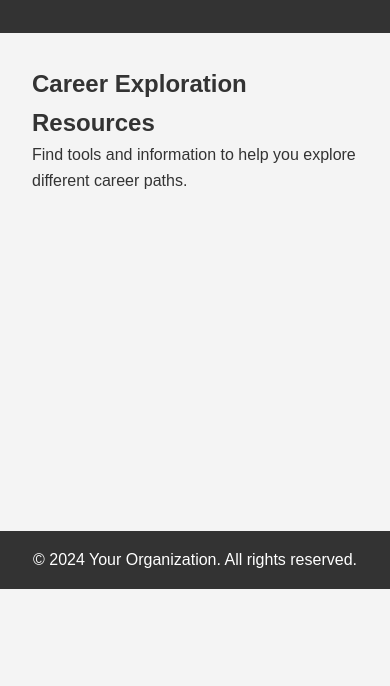
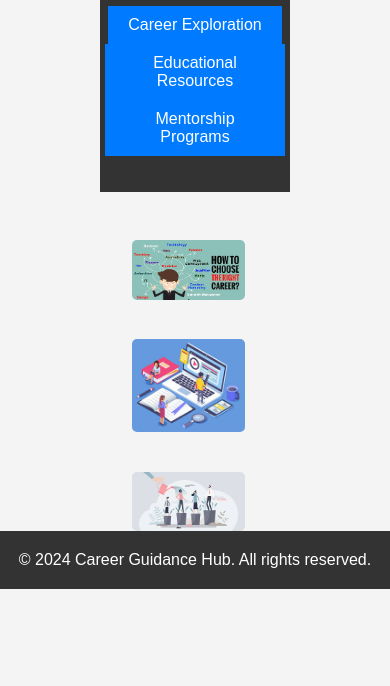
Before and after one commit to Anshika-Baghel/career-guidance, a plain HTML site: page index.html in a window 390 px wide. Shown: the part 255-941 px from the top of the page. Before the commit the page ends 844 px from the top, so only its background shows below. Drawn offline with Linux system fonts and the light colour scheme.

Commit message:
moved all css files into yhe css folder except for the main style css.

```diff
--- /dev/null
+++ b/css/indexpage.css
@@ -0,0 +1,39 @@
+
+body {
+    margin: 100px;
+    padding: 0;
+    font-family: Arial, sans-serif;
+}
+
+.image-section {
+    display: flex;
+    justify-content:space-between;
+    align-items: center;
+    padding: 1em;
+    background-color: #f4f4f4;
+
+}
+
+.image-item {
+    flex: 10;
+    margin: 0 1em;
+    border-radius: 5px;
+    object-fit: cover;
+    max-width: 100%;
+    height: auto;
+    margin-right: 70px;
+}
+
+/* Optional: Add responsiveness for smaller screens */
+@media (max-width: 768px) {
+    .image-section {
+        flex-direction: column;
+        align-items: center;
+    }
+
+    .image-item {
+        margin: 1em 0;
+        max-width: 90%;
+        margin-right: 20px;
+    }
+}
--- a/index.html
+++ b/index.html
@@ -5,10 +5,12 @@
     <meta name="viewport" content="width=device-width, initial-scale=1.0">
     <title>Resource Hub</title>
     <link rel="stylesheet" href="styles.css">
+    <link rel="stylesheet" href="css/indexpage.css">
+
 </head>
 <body>
     <header>
-        <h1>Welcome to Our Resource Hub</h1>
+        <h1>Welcome to Our Career Guidance Hub</h1>
         <nav>
             <button onclick="loadContent('career.html', 'career')">Career Exploration</button>
             <button onclick="loadContent('education.html', 'education')">Educational Resources</button>
@@ -18,9 +20,12 @@
 
     <main>
         <section id="career" class="content">
-            <h2>Career Exploration Resources</h2>
-            <p>Find tools and information to help you explore different career paths.</p>
+            <!-- <h2>Career Exploration Resources</h2> -->
+            <!-- <p>Find tools and information to help you explore different career paths.</p> -->
             <!-- Add links or content related to career exploration -->
+            <img src="images/career_exploration.jpg" alt="Image 1" class="image-item">
+            <img src="images/educational_resources.jpg" alt="Image 2" class="image-item">
+            <img src="images/mentorship_program.jpg" alt="Image 3" class="image-item">
         </section>
 
         <section id="education" class="content">
@@ -37,7 +42,7 @@
     </main>
 
     <footer>
-        <p>&copy; 2024 Your Organization. All rights reserved.</p>
+        <p>&copy; 2024 Career Guidance Hub. All rights reserved.</p>
     </footer>
 
     <script src="scripts.js"></script>
--- a/styles.css
+++ b/styles.css
@@ -17,6 +17,7 @@ header {
     color: #fff;
     padding: 1em 0;
     text-align: center;
+    margin-top: -80px;
 }
 
 nav {
@@ -53,4 +54,5 @@ footer {
     position: fixed;
     width: 100%;
     bottom: 0;
+    margin-left: -100px;
 }
```
Also changed, not shown: career.html (+2 -2 lines), css/career.css (renamed from career.css), css/career_expo.css (renamed from career_expo.css), images/career_exploration.jpg (added), images/educational_resources.jpg (added), images/mentorship_program.jpg (added).
